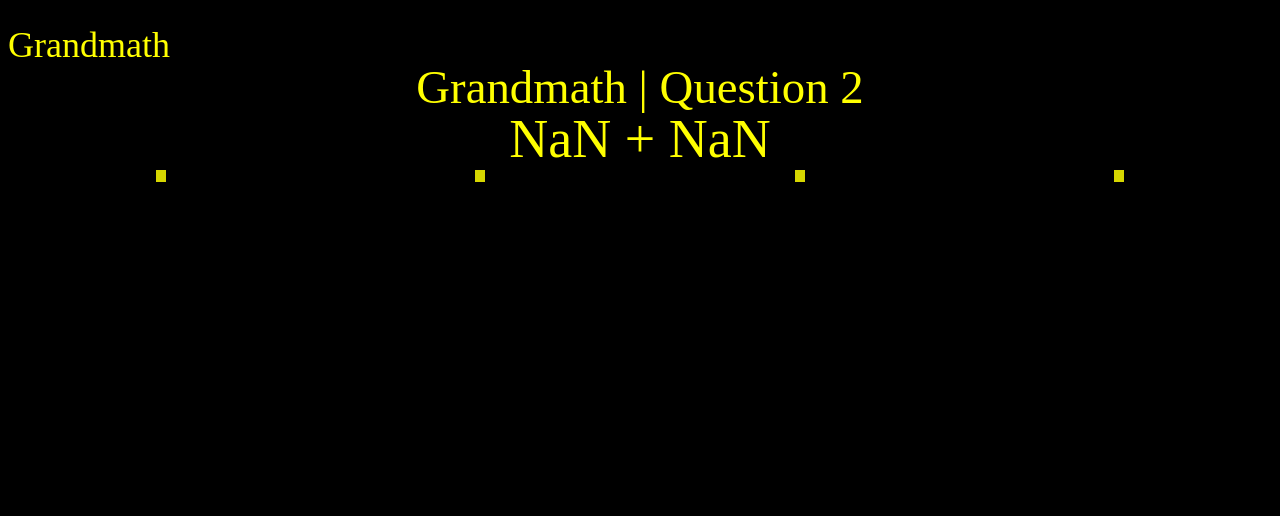
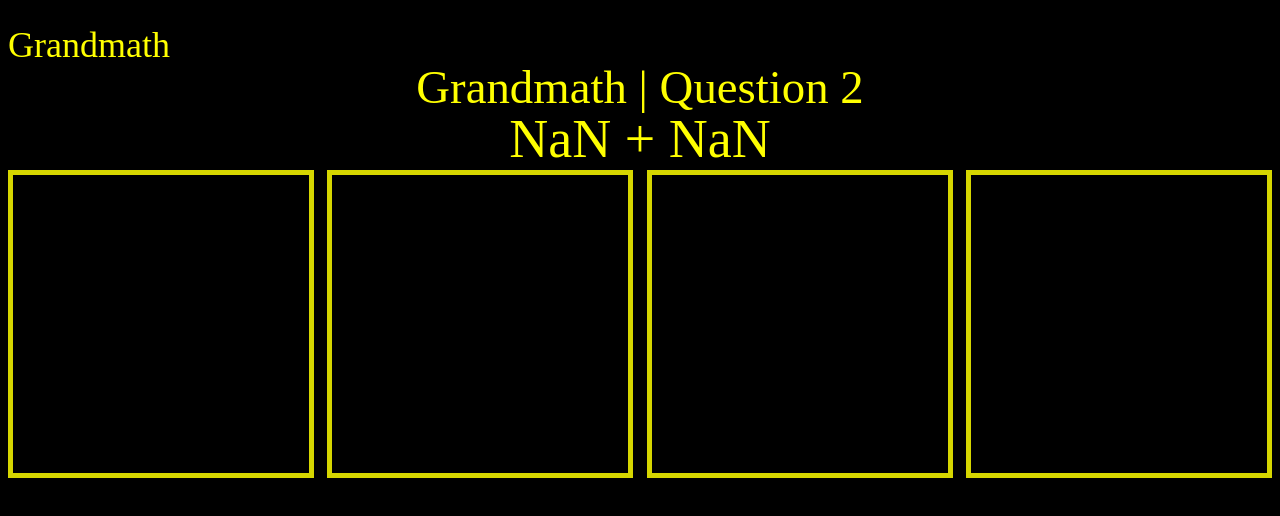
Before and after one commit to Itay-kun/Grandmath, a plain HTML site: page index.html in a window 1280 px wide. Shown: the top 516 px of the page. Drawn offline with Linux system fonts and the light colour scheme.

Commit message:
bugfixes

```diff
--- a/game.js
+++ b/game.js
@@ -1163,8 +1163,8 @@
 
 
 // Call the setContainerFontSize function initially and on window resize
-setContainerFontSize();
-window.addEventListener('resize', setContainerFontSize);
+// setContainerFontSize();
+// window.addEventListener('resize', setContainerFontSize);
 
   // Event listener for the "New Question" button
   //titleElement.addEventListener('click', resetGame);
--- a/game_styles.css
+++ b/game_styles.css
@@ -93,8 +93,8 @@
 
 #answers_container {
   display: flex;
-  /* flex-basis: 200px; */
-  /* flex-grow: 0; */
+  flex-basis: 200px;
+  flex-grow: 0;
   flex-shrink: 0;
 
   align-content:stretch;
@@ -106,13 +106,13 @@
 }
 
 .answer {
-  /* height:max-content;
-  width:max-content; */
+  height:max-content;
+  width:max-content;
 
   aspect-ratio: 1 / 1;
 
   position: relative;
-  /* flex-grow: 1; */
+  flex-grow: 1;
   flex-shrink: 1;
 
   cursor: move;
--- a/settings_styles.css
+++ b/settings_styles.css
@@ -15,7 +15,7 @@
 	/* display: flex;
   	flex-direction: column;
   	flex-wrap: nowrap;
-  align-items: center; */
+  	align-items: center; */
 
 	/*support Safari 3+*/
 	-webkit-user-select: none;
```
